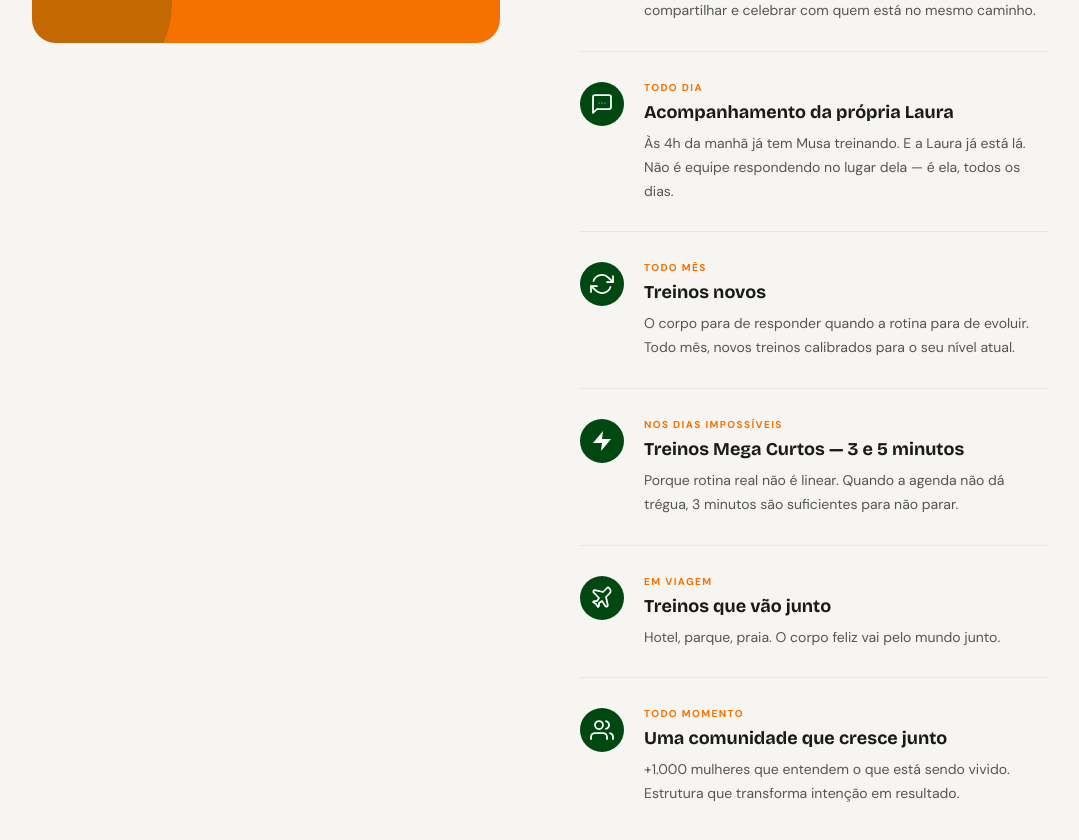
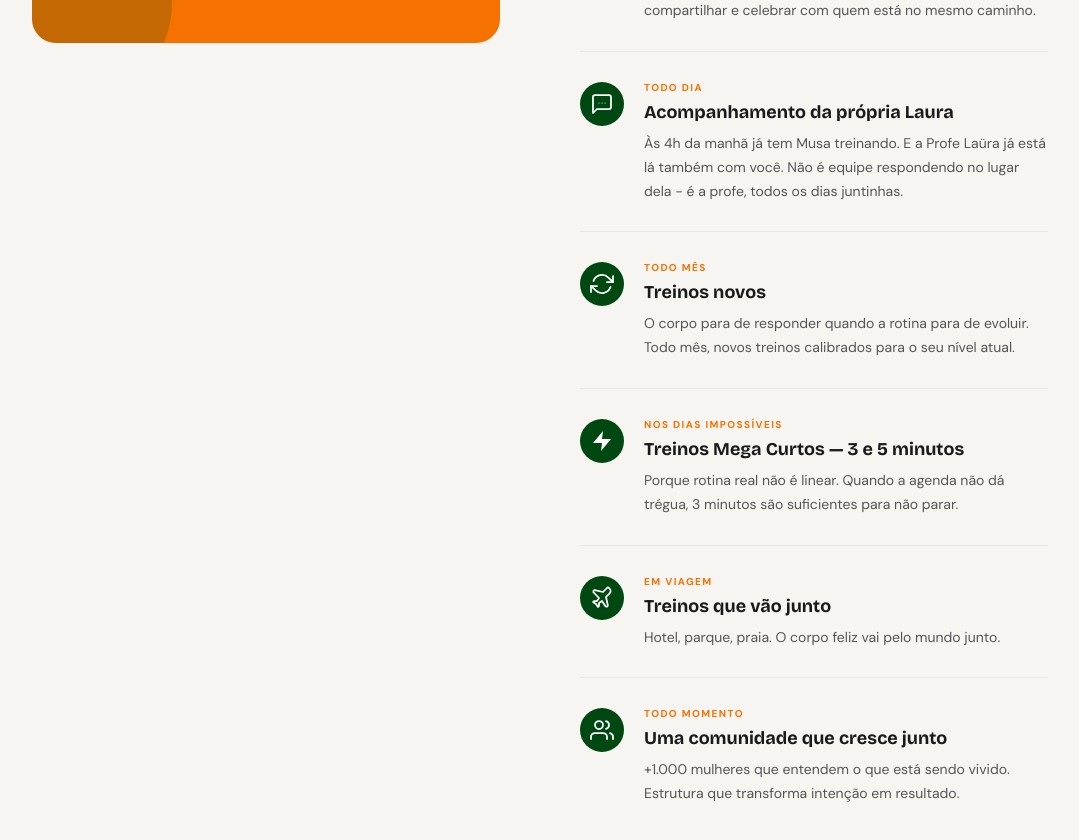
Before and after one commit to patrikgonzaga2-tech/Projeto-Laura-Rosa, a Next.js app: page / in a window 1280 px wide. Shown: the part 6142-6982 px from the top of the page, without its empty margins (100-1179 px from the left). Built offline with nearby package versions, Linux system fonts and the light colour scheme.

Commit message:
fix: update "Como Funciona" section text\n\nCorrect and update descriptive text for Laura's presence.

```diff
--- a/components/como-funciona.tsx
+++ b/components/como-funciona.tsx
@@ -14,7 +14,7 @@ const items = [
   {
     freq: 'Todo dia',
     titulo: 'Acompanhamento da própria Laura',
-    desc: 'Às 4h da manhã já tem Musa treinando. E a Laura já está lá. Não é equipe respondendo no lugar dela — é ela, todos os dias.',
+    desc: 'Às 4h da manhã já tem Musa treinando. E a Profe Laüra já está lá também com você. Não é equipe respondendo no lugar dela - é a profe, todos os dias juntinhas. ',
     icon: (
       <svg xmlns="http://www.w3.org/2000/svg" viewBox="0 0 24 24" fill="none" stroke="currentColor" strokeWidth="1.75" strokeLinecap="round" strokeLinejoin="round" width="100%" height="100%">
         <path d="M21 15a2 2 0 0 1-2 2H7l-4 4V5a2 2 0 0 1 2-2h14a2 2 0 0 1 2 2z" /><circle cx="9" cy="11" r=".5" fill="currentColor" stroke="none" /><circle cx="12" cy="11" r=".5" fill="currentColor" stroke="none" /><circle cx="15" cy="11" r=".5" fill="currentColor" stroke="none" />
```
